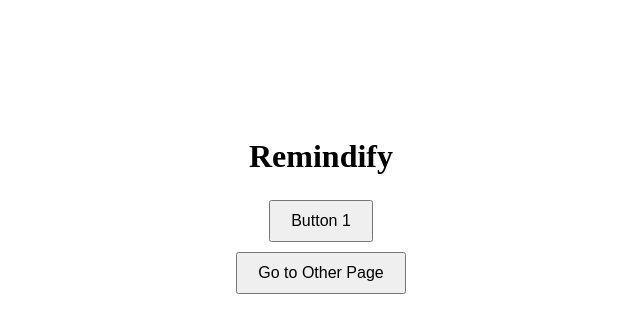
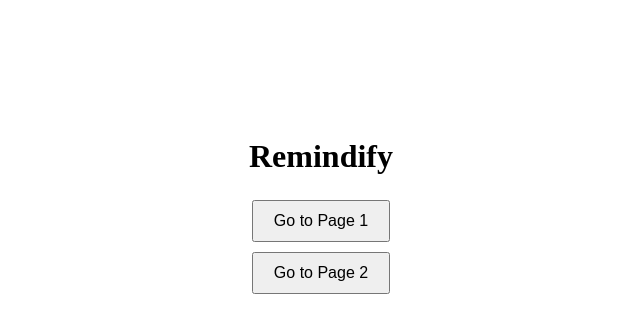
Before and after one commit to kriishnaPat/HackEDBeta2023, a Flask app: template templates/index2.html in a window 1280 px wide. Shown: the part 192-525 px from the top of the page, without its empty margins (319-959 px from the left). Run offline with Flask 3, Linux system fonts and the light colour scheme; the template is opened without the code that fills it, so the values that code supplies are empty.

Commit message:
changing buttons

```diff
--- a/templates/index2.html
+++ b/templates/index2.html
@@ -27,14 +27,18 @@
 </head>
 <body>
     <h1>Remindify</h1>
-    <button onclick="buttonClicked('Button 1')">Button 1</button>
-    <a href="login.html"><button>Go to Other Page</button></a>
+    <button onclick="redirectToPage1()">Go to Page 1</button>
+  <button onclick="redirectToPage2()">Go to Page 2</button>
 
-    <script>
-        function buttonClicked(buttonText) {
-            alert(buttonText + " clicked!");
-            // Add your desired functionality here
-        }
-    </script>
+  <script>
+    function redirectToPage1() {
+      window.location.href = 'login.html';
+    }
+
+    function redirectToPage2() {
+      window.location.href = 'signup.html';
+    }
+  </script>
+
 </body>
 </html>
```
